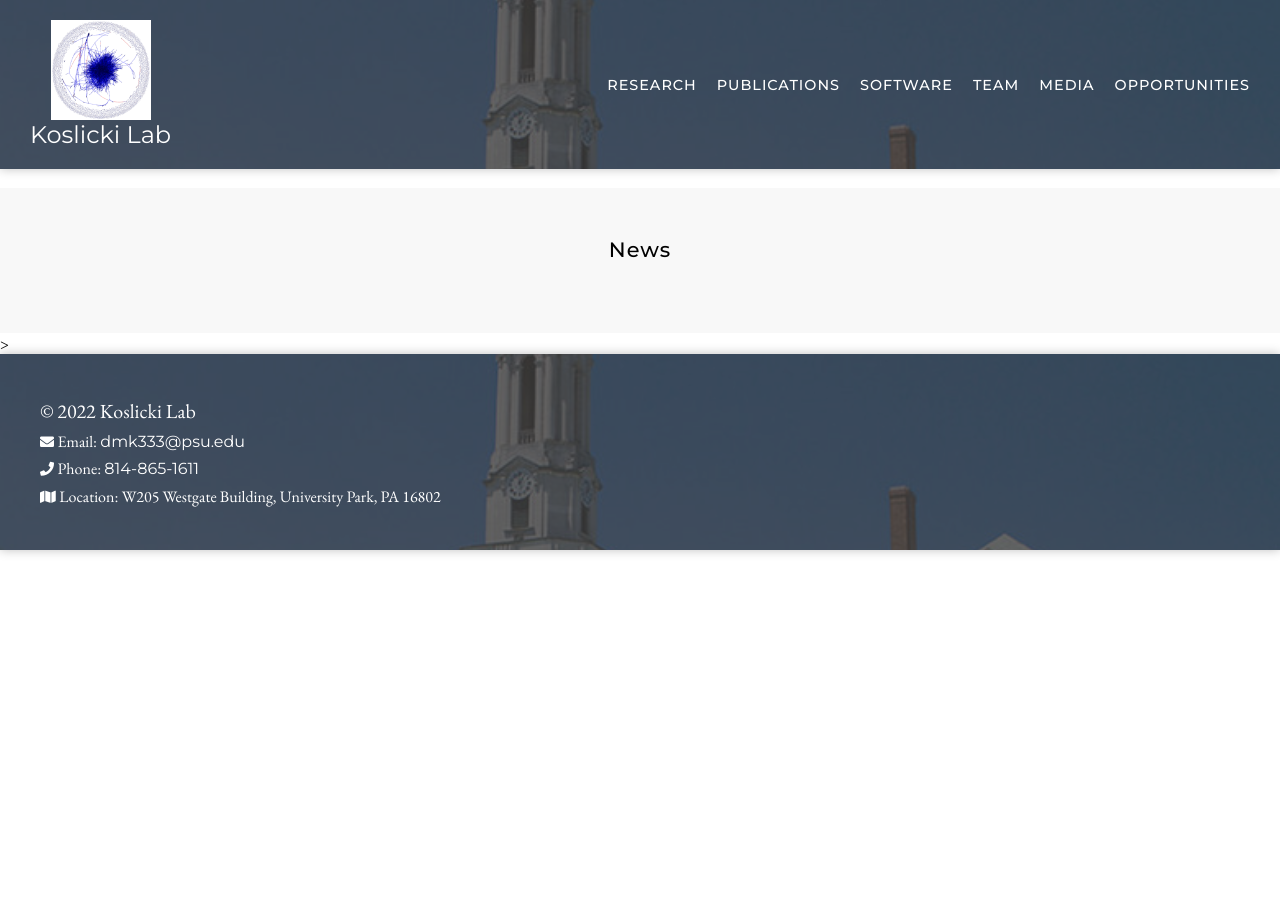
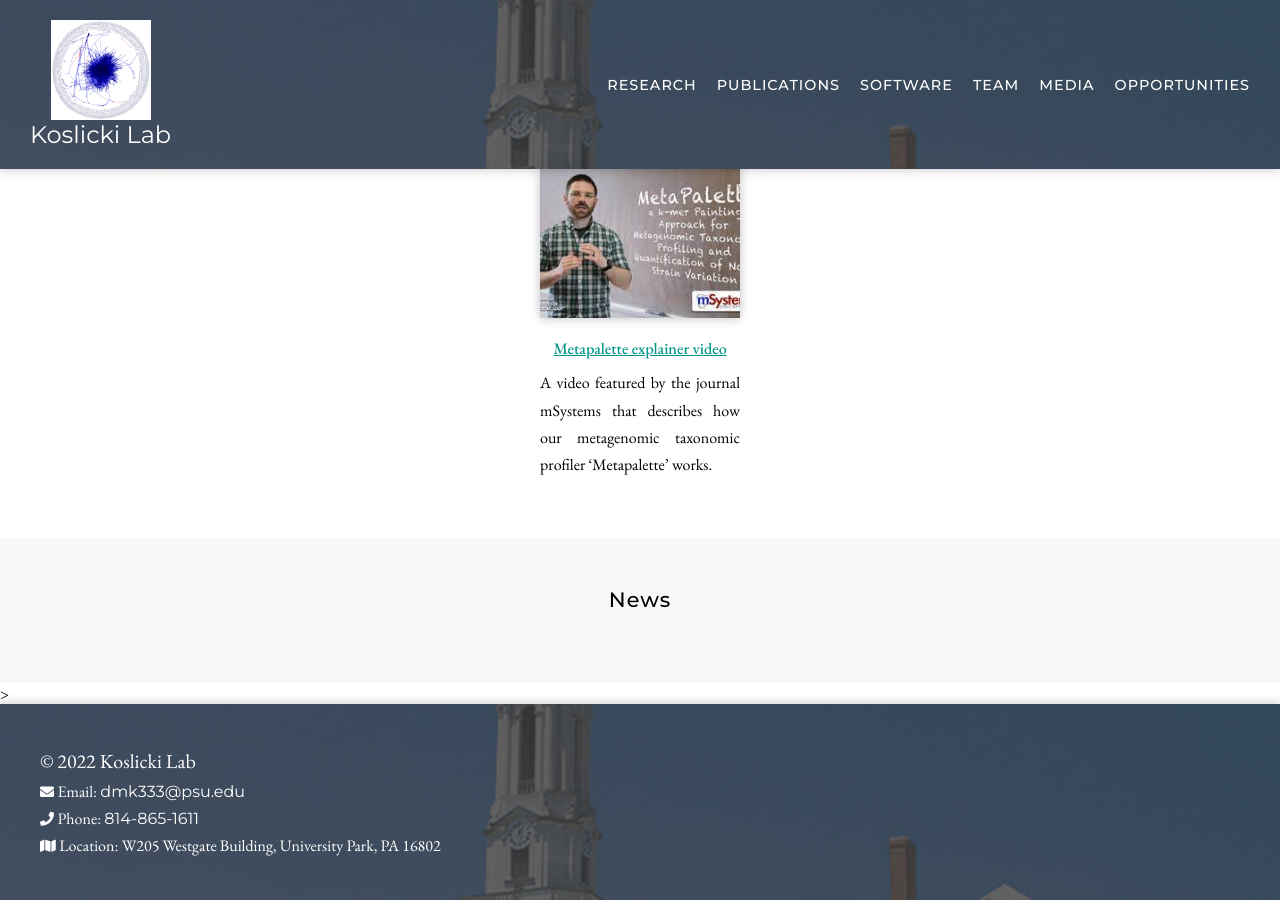
Before and after one commit to mohsenht/Koslicki-lab-PSU, a Jekyll site: the page built from media/index.md, in a window 1280 px wide and 900 px high, scrolled down 781 px. Built offline with Jekyll 4.4.1, drawn with Linux system fonts in a browser that asks for light colours; nearby versions of some CDN libraries.

Commit message:
add metapalette video

```diff
--- a/_data/resources.yml
+++ b/_data/resources.yml
@@ -165,3 +165,9 @@
 
 
 ######################################## Outreach: outreach
+# Metapalette
+- title: "Metapalette explainer video"
+  type: outreach
+  image: images/metapalette.jpeg
+  link: https://youtu.be/emMCAJ2oeP4
+  description: A video featured by the journal mSystems that describes how our metagenomic taxonomic profiler 'Metapalette' works.
```
